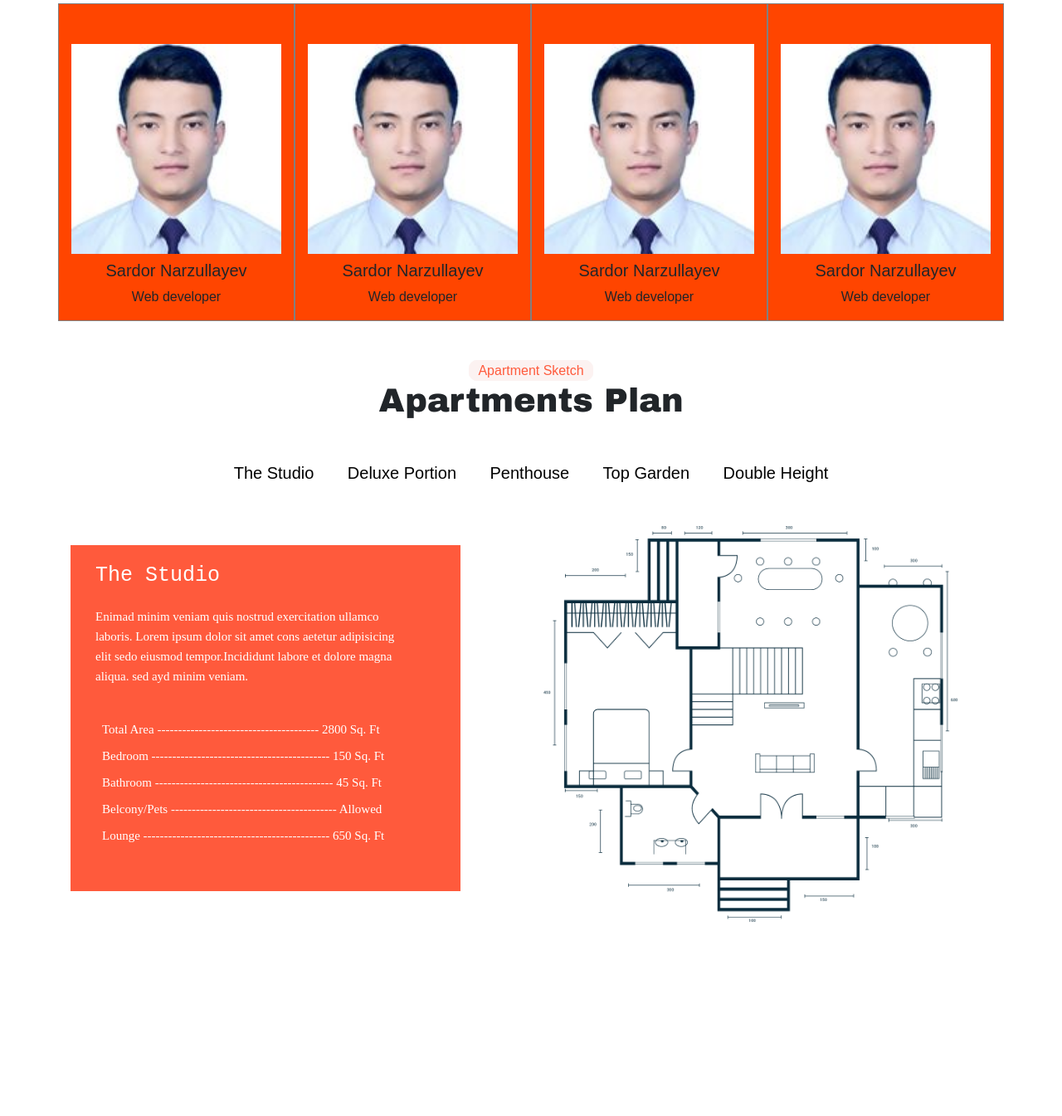
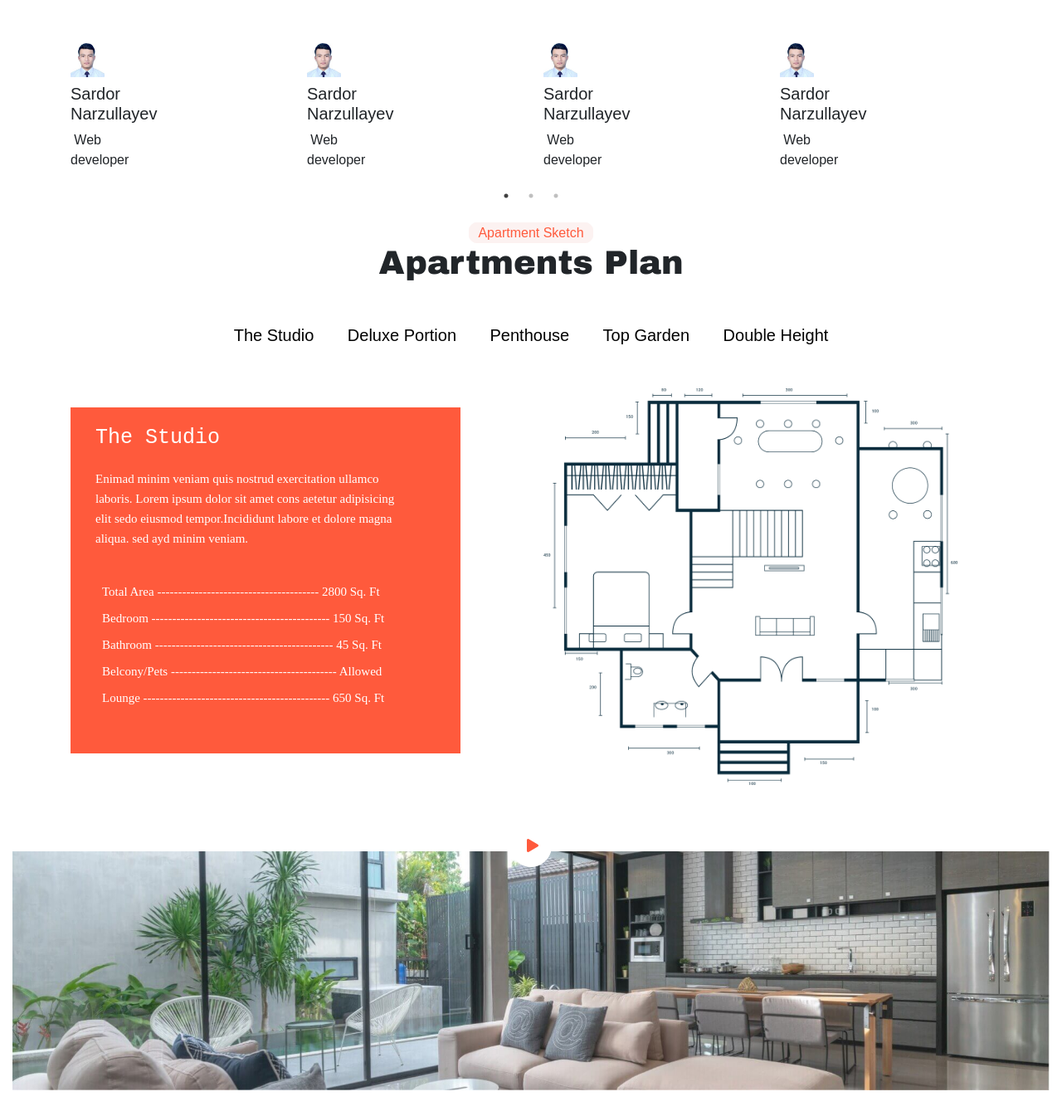
Before and after one commit to sardoraviat/Repository1, a plain HTML site: page index.html in a window 1280 px wide. Shown: the part 3344-4689 px from the top of the page at 83% size. Before the commit the page ends 4456 px from the top, so only its background shows below. Drawn offline with Linux system fonts and the light colour scheme.

Commit message:
adding video background

```diff
--- a/css/main.css
+++ b/css/main.css
@@ -440,11 +440,11 @@
     color: black;
     border-bottom: 2px solid transparent;
 }
-.apartment_ul li a:hover {
+/* .apartment_ul li a:hover {
     color: #ff5a3c;
     border-color: #ff5a3c;
     background-color: transparent;
-}
+} */
 
 .apartment_ul li a:focus {
     color: #ff5a3c;
@@ -491,3 +491,63 @@
     padding: 20px 38px 43px 38px;
 
 }
+.background-video{
+
+    height: 350px;
+
+
+}
+.bg-image {
+    background-image: url(../images/19.jpg);
+    height: 100%;
+    width: 100%;
+    background-attachment: fixed;
+    background-repeat: no-repeat;
+    background-size: contain;
+    text-align: center;
+    position: relative;
+    min-height: 250px;
+
+  }
+  .bg-image-a{
+      margin: 0 auto;
+      width: 50px;
+      height: 50px;
+      padding: 12px 19px;
+      background-color: white;
+      border: 1px solid white;
+      border-radius: 50%;
+      color:  #ff5a3c;
+      animation: pulse1 2s infinite;
+
+  }
+  .bg-image-a a{
+    color: #ff5a3c;
+
+   }
+
+   @-webkit-keyframes bg-image-a {
+    0% {
+      -webkit-box-shadow: 0 0 0 0 rgba(19, 18, 17, 0.4);
+    }
+    70% {
+        -webkit-box-shadow: 0 0 0 10px rgba(20, 19, 14, 0);
+    }
+    100% {
+        -webkit-box-shadow: 0 0 0 0 rgba(19, 19, 20, 0);
+    }
+  }
+  @keyframes bg-image-a {
+    0% {
+      -moz-box-shadow: 0 0 0 0 rgba(248, 7, 7, 0.4);
+      box-shadow: 0 0 0 0 rgba(252, 4, 4, 0.4);
+    }
+    70% {
+        -moz-box-shadow: 0 0 0 10px rgba(248, 7, 7, 0.4);
+        box-shadow: 0 0 0 10px rgba(248, 7, 7, 0.4);
+    }
+    100% {
+        -moz-box-shadow: 0 0 0 0 rgba(248, 7, 7, 0.4);
+        box-shadow: 0 0 0 0 rgba(248, 7, 7, 0.4);
+    }
+  }
--- a/index.html
+++ b/index.html
@@ -7,8 +7,8 @@
     <link rel="stylesheet" href="https://cdnjs.cloudflare.com/ajax/libs/font-awesome/5.15.4/css/all.min.css" integrity="sha512-1ycn6IcaQQ40/MKBW2W4Rhis/DbILU74C1vSrLJxCq57o941Ym01SwNsOMqvEBFlcgUa6xLiPY/NS5R+E6ztJQ==" crossorigin="anonymous" referrerpolicy="no-referrer" />
     <link rel="stylesheet" href="css/main.css">
     <link rel="stylesheet" href="Bootstrap/CSS/bootstrap.min.css">
-    <link rel="stylesheet" href="css/slick.css">
-    <link rel="stylesheet" href="css/slick-theme.css">
+    <link rel="stylesheet" href="./slick-1.8.1/slick/slick.css">
+    <link rel="stylesheet" href="./slick-1.8.1/slick/slick-theme.css">
 
 </head>
 <body>
@@ -400,30 +400,45 @@
        <!-- slick slider divi pasdagi  -->
 
         <div class="container mt-5 mb-5">
-            <div class="row d-flex slick_slider">
+            <div class="row d-flex card_slide_carousel">
 
-                <div class=" col-3 slider">
+                <div class=" col-3 ">
                     <div class="card_slider mt-5 mb-3">
                         <img src="images/avatar.jpg" alt="">
                         <h5 class="mt-2">Sardor Narzullayev</h5>
                         <p>Web developer</p>
                     </div>
                 </div>
-                <div class=" col-3 slider">
+                <div class=" col-3 ">
                     <div class="card_slider mt-5 mb-3">
                         <img src="images/avatar.jpg" alt="">
                         <h5 class="mt-2">Sardor Narzullayev</h5>
                         <p>Web developer</p>
                     </div>
                 </div>
-                <div class=" col-3 slider">
+                <div class=" col-3 ">
                     <div class="card_slider mt-5 mb-3">
                         <img src="images/avatar.jpg" alt="">
                         <h5 class="mt-2">Sardor Narzullayev</h5>
                         <p>Web developer</p>
                     </div>
                 </div>
-                <div class=" col-3 slider">
+                <div class=" col-3 ">
+                    <div class="card_slider mt-5 mb-3">
+                        <img src="images/avatar.jpg" alt="">
+                        <h5 class="mt-2">Sardor Narzullayev</h5>
+                        <p>Web developer</p>
+                    </div>
+                </div>
+
+                <div class=" col-3 ">
+                    <div class="card_slider mt-5 mb-3">
+                        <img src="images/avatar.jpg" alt="">
+                        <h5 class="mt-2">Sardor Narzullayev</h5>
+                        <p>Web developer</p>
+                    </div>
+                </div>
+                <div class=" col-3 ">
                     <div class="card_slider mt-5 mb-3">
                         <img src="images/avatar.jpg" alt="">
                         <h5 class="mt-2">Sardor Narzullayev</h5>
@@ -435,10 +450,9 @@
 
             </div>
         </div>
+  <!-- Apartment area start -->
 
-
-
-    <div class="container mt-5">
+    <div class="container mt-5" >
         <div class="row  ">
             <div class="col-lg-12">
                 <div class=" apartment_plan align-center  ">
@@ -447,17 +461,17 @@
                         <h1 class="focus">Apartments Plan</h1>
                         <div class="apartment_type mt-5 ">
                             <ul class="apartment_ul">
-                                <li><a data-bs-toggle="tab" href="#">The Studio</a></li>
-                                <li><a href="#">Deluxe Portion</a></li>
-                                <li><a href="#">Penthouse</a></li>
-                                <li><a href="#">Top Garden</a></li>
-                                <li><a href="#">Double Height</a></li>
+                                <li><a href="#the_studio">The Studio</a></li>
+                                <li><a href="#deluxe_portion">Deluxe Portion</a></li>
+                                <li><a href="#penthouse">Penthouse</a></li>
+                                <li><a href="#top_garden">Top Garden</a></li>
+                                <li><a href="#double_height">Double Height</a></li>
                             </ul>
                         </div>
                     </div>
                 </div>
                 <div class="mt-5 tab_container">
-                        <div class="tab_one">
+                        <div class="tab_one" id="the_studio">
                             <div class="row">
                                 <div class="col-lg-6 col-sm-6">
                                     <div class="tab_one_left">
@@ -494,14 +508,65 @@
 
         </div>
     </div>
+<!-- Video area start -->
+    <div class="container-fluid background-video mt-5 ">
+        <div class="bg-image" id="bg-image">
+            <div class="bg-image-a">
+                <a href="#"><i class="fas fa-play"></i></a>
+            </div>
+        </div>
+    </div>
+
+
+
+
+
 
 
 </body>
 
-<script type="text/javascript" src="js/slick.min.js"></script>
-<script src="js/jquery.min.js"></script>
+
+<script src="./js/jquery.min.js"></script>
+<script src="./slick-1.8.1/slick/slick.js"></script>
 <script src="js/slider.js"></script>
+<script type="text/javascript">
+// $('.card_slide_carousel').slick({
+//   dots: true,
+//   infinite: true,
+//   speed: 300,
+//   slidesToShow: 4,
+//   slidesToScroll: 2,
+//   responsive: [
+//     {
+//       breakpoint: 1024,
+//       settings: {
+//         slidesToShow: 3,
+//         slidesToScroll: 3,
+//         infinite: true,
+//         dots: true
+//       }
+//     },
+//     {
+//       breakpoint: 600,
+//       settings: {
+//         slidesToShow: 2,
+//         slidesToScroll: 2
+//       }
+//     },
+//     {
+//       breakpoint: 480,
+//       settings: {
+//         slidesToShow: 1,
+//         slidesToScroll: 1
+//       }
+//     }
+//     // You can unslick at a given breakpoint now by adding:
+//     // settings: "unslick"
+//     // instead of a settings object
+//   ]
+// });
 
+</script>
 <script>
 //Animation Counter js kodi bu
     const counters = document.querySelectorAll('.value');
--- a/js/slider.js
+++ b/js/slider.js
@@ -1,6 +1,45 @@
-$('.slick_slider').slick({
-    slidesToShow: 3,
-    slidesToScroll: 1,
-    autoplay: true,
-    autoplaySpeed: 2000,
-  });
+$('.card_slide_carousel').slick({
+  dots: true,
+  infinite: true,
+  speed: 300,
+  slidesToShow: 4,
+  slidesToScroll: 2,
+  responsive: [
+    {
+      breakpoint: 1024,
+      settings: {
+        slidesToShow: 3,
+        slidesToScroll: 3,
+        infinite: true,
+        dots: true
+      }
+    },
+    {
+      breakpoint: 600,
+      settings: {
+        slidesToShow: 2,
+        slidesToScroll: 2
+      }
+    },
+    {
+      breakpoint: 480,
+      settings: {
+        slidesToShow: 1,
+        slidesToScroll: 1
+      }
+    }
+    // You can unslick at a given breakpoint now by adding:
+    // settings: "unslick"
+    // instead of a settings object
+  ]
+});
+
+
+function parallax() {
+  window.onscroll = function() {
+    let speed = 5.0;
+    document.getElementById("bg-image").style.backgroundPosition = (-window.pageXOffset/speed)+"px ";
+  }
+}
+
+parallax();
```
Also changed, not shown: images/19.jpg (added).
